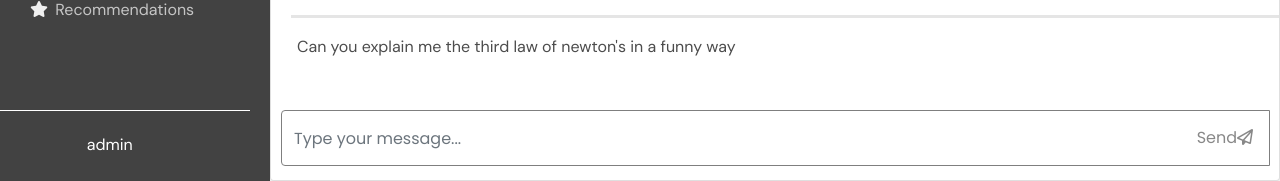
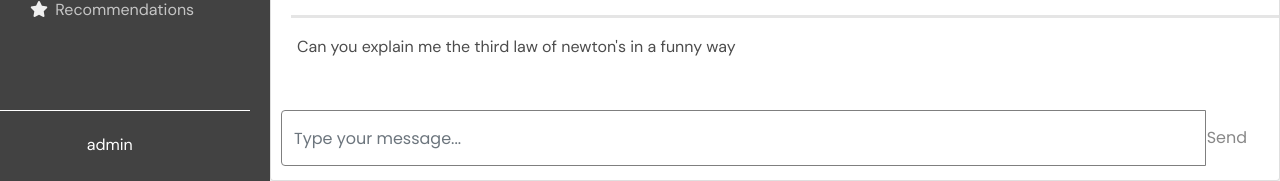
Before and after one commit to igebra-ai/buddygpt, a Django app: page /chat in a window 1280 px wide. Shown: the part 619-800 px from the top of the page. Run offline with Django 4.2, Linux system fonts and the light colour scheme; a user stored in the database is signed in; some libraries are stand-ins or nearby versions; grey boxes are pictures that could not be loaded.

Commit message:
removed paper plane with send

```diff
--- a/chatbot/templates/chat.html
+++ b/chatbot/templates/chat.html
@@ -208,7 +208,7 @@
         <div class="input-group position-relative">
           <input type="text" class="form-control message-input" placeholder="Type your message...">
           <div class="input-group-append">
-            <button type="submit" class="btn-send">Send<i class="fa fa-regular fa-paper-plane"></i></button>
+            <button type="submit" class="btn btn-primary btn-send">Send</button>
           </div>
         </div>
       </form>
```
